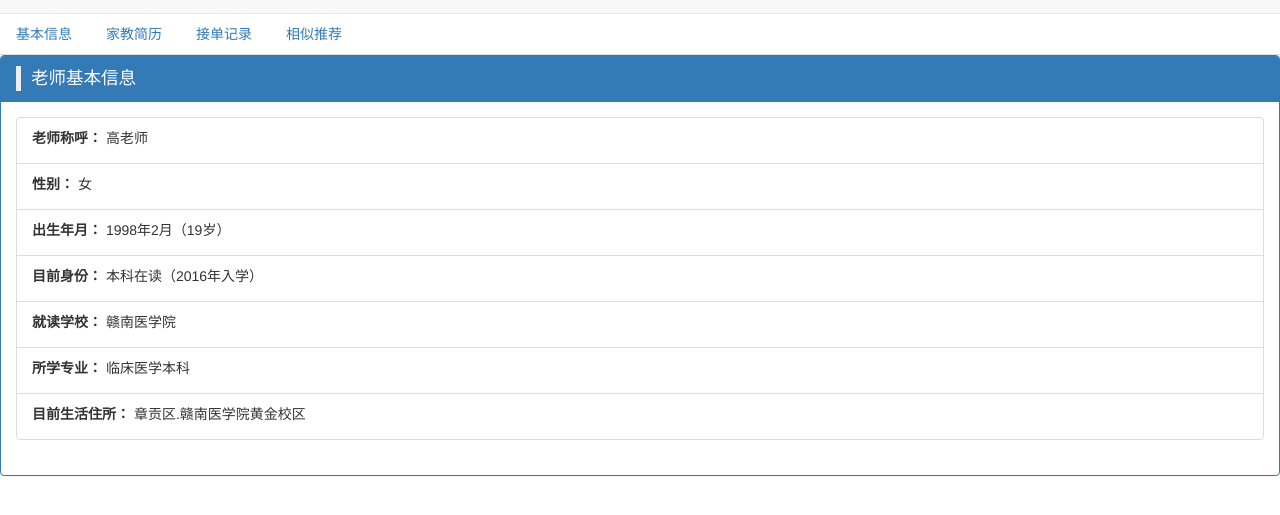
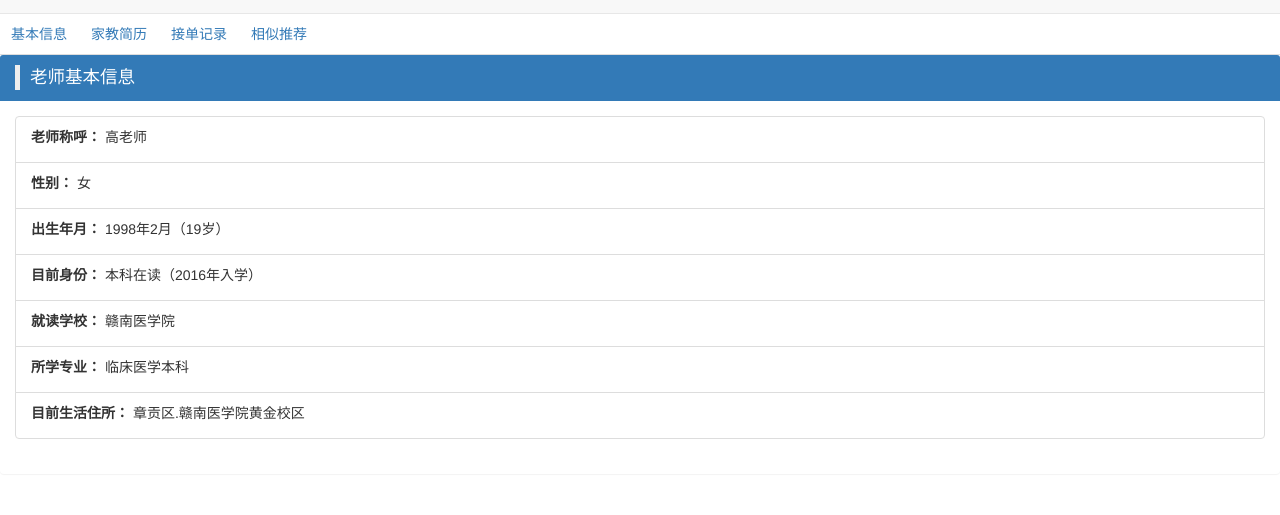
Before and after one commit to lmlmkp/tutor, a plain HTML site: page tutordetail.html in a window 1280 px wide. Shown: the part 37-552 px from the top of the page. Drawn offline with Linux system fonts and the light colour scheme.

Commit message:
tutordetail nav

```diff
--- a/tutordetail.html
+++ b/tutordetail.html
@@ -20,9 +20,15 @@
        .nav-tabs{
         margin-top: 50px;
        }
+        .nav-tabs li a{
+            padding:10px 10px ;
+        }
        .d{
         float: left;
         line-height: 50px;
+       }
+       .panel{
+           border: none;
        }
       </style>
    </head>
```
